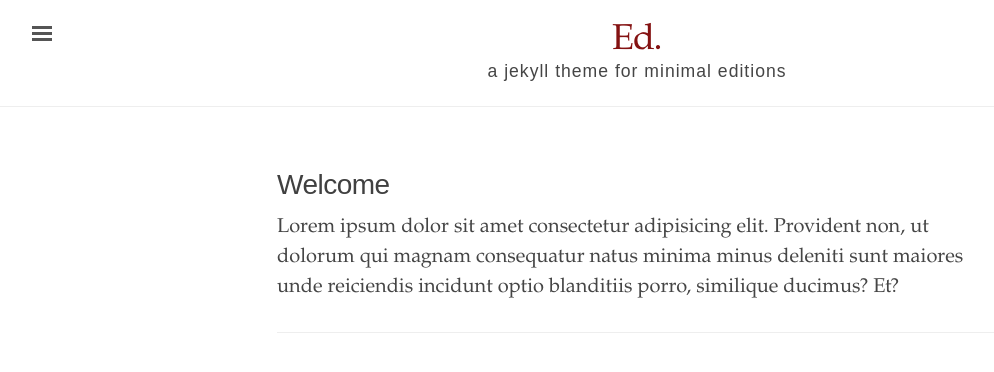
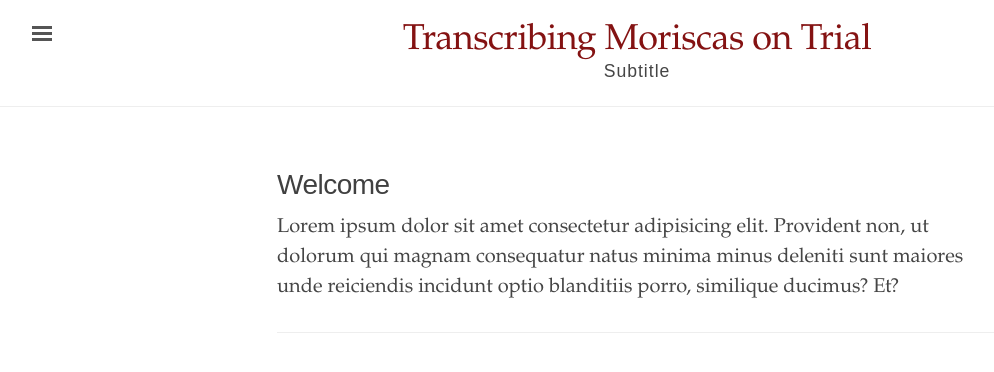
Before and after one commit to digbmc/moriscos-daimel, a Jekyll site: the page built from index.html, in a window 1280 px wide. Shown: the top 372 px of the page, without its empty margins (3-997 px from the left). Built offline with Jekyll 4.4.1, drawn with Linux system fonts in a browser that asks for light colours.

Commit message:
Set site title, subtitle, and description.

```diff
--- a/_config.yml
+++ b/_config.yml
@@ -1,9 +1,9 @@
 # Built with Jekyll 3.6.0
 
 # Setup
-title:               Ed.
-tagline:             'a jekyll theme for minimal editions'
-description:         'Ed is a Jekyll theme designed for textual editors based on minimal computing principles, and focused on legibility and flexibility.'
+title:               Transcribing Moriscas on Trial
+tagline:             'Subtitle'
+description:         '"Transcribing Moriscas on Trial" has multi-year ambitions to create digital tools and publish OERs that advance teaching and scholarship on the morisco experience while equipping undergraduates with the paleographic skills and digital competencies to engage rigorously with these important documents.'
 url:                 'http://minicomp.github.io'
 baseurl:             '/ed'
 
```
